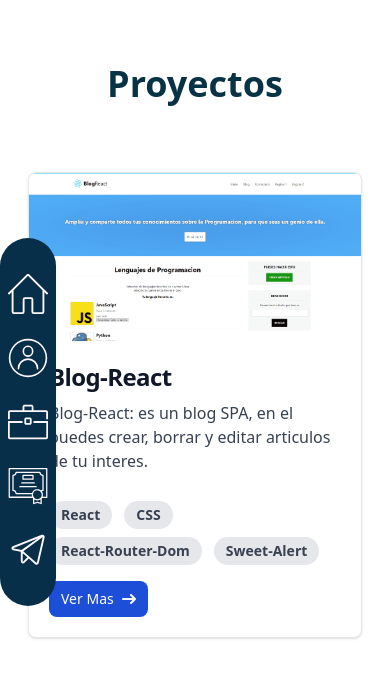
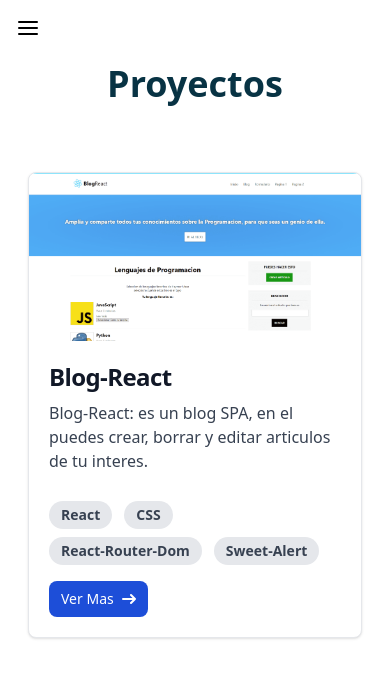
Before and after one commit to HeymerDev/Portafolio, a React (Vite) app: page /Portafolio in a window 390 px wide. Shown: the top 678 px of the page. Built offline with nearby package versions, Linux system fonts and the light colour scheme.

Commit message:
agregando navbar responsivo y aplicando modo oscuro a componentes faltantes

```diff
--- a/index.html
+++ b/index.html
@@ -4,6 +4,7 @@
     <meta charset="UTF-8" />
     <link rel="icon" type="image/svg+xml" href="./src/assets/images/1.svg" />
     <meta name="viewport" content="width=device-width, initial-scale=1.0" />
+    <meta name="description" content="¡Bienvenido a mi rincón en línea! Soy un apasionado ingeniero de sistemas y desarrollador frontend con solo 17 años de edad. Aquí, comparto mi viaje en el mundo de la tecnología y el desarrollo, explorando los desafíos emocionantes que enfrento y las soluciones creativas que descubro. Desde proyectos de desarrollo hasta reflexiones sobre el proceso de aprendizaje, te invito a acompañarme en este emocionante camino mientras construyo y aprendo en el mundo digital.">
     <title>Heymer Dev</title>
   </head>
   <body>
--- a/src/App.jsx
+++ b/src/App.jsx
@@ -10,6 +10,7 @@
 import CompPortafolio from "./components/CompPortafolio";
 import CompContacto from "./components/CompContacto";
 import CompCertificaciones from "./components/CompCertificaciones";
+import CompNavbar from "./components/CompNavbar";
 
 import { BrowserRouter, Routes, Route } from "react-router-dom";
 
@@ -67,6 +68,7 @@
   return (
     <>
       <BrowserRouter>
+        <CompNavbar logos={logos} />
         <CompSidebar logos={logos} />
         <Routes>
           {/* The code block
--- a/src/components/CompCertificaciones.jsx
+++ b/src/components/CompCertificaciones.jsx
@@ -34,7 +34,10 @@
 const CompCertificaciones = () => {
   return (
     <>
-      <section id="certificados" className="py-16 text-cyan-950">
+      <section
+        id="certificados"
+        className="py-16 text-cyan-950 dark:text-white"
+      >
         <h2 className="text-4xl md:text-8xl font-black text-center mb-10">
           Certificados
         </h2>
--- a/src/components/CompContacto.jsx
+++ b/src/components/CompContacto.jsx
@@ -39,7 +39,7 @@
           Contacto
         </h2>
         <div className="max-w-5xl mx-auto text-left px-6 sm:px-8 md:px-12 font-light">
-          <p className="text-left mb-6 text-xl">
+          <p className="text-left mb-6 md:text-xl text-sm">
             ¡Gracias por tu interés en contactarme! Tu decisión de conectarte
             conmigo es muy apreciada. Si estás aquí, es porque compartimos una
             pasión por la tecnología y la innovación. Ya sea que tengas una idea
@@ -48,7 +48,7 @@
             desarrollo y diseño, estaré encantado de escucharte y responder tus
             mensajes.
           </p>
-          <p className="text-xl text-left mb-6">
+          <p className="md:text-xl text-left mb-6 text-sm">
             Tengo la firme creencia de que las grandes ideas surgen de
             conversaciones significativas. Por eso, te invito a que te
             comuniques conmigo a través de los diferentes canales disponibles.
@@ -56,7 +56,7 @@
             el desarrollo frontend, diseño de interfaces, tendencias
             tecnológicas o cualquier pregunta que puedas tener.
           </p>
-          <p className="text-xl text-left">
+          <p className="md:text-xl text-left text-sm">
             Los siguientes son algunos de los medios por los cuales puedes
             contactarme. Siéntete libre de elegir el que más te convenga:
           </p>
--- /dev/null
+++ b/src/components/CompNavbar.jsx
@@ -0,0 +1,47 @@
+import { useState } from "react";
+import { Link } from "react-router-dom";
+
+import PropTypes from "prop-types";
+import iconMenu from "../assets/icons/8666802_menu_navigation_icon.svg";
+
+const CompNavbar = ({ logos }) => {
+  const [showLogos, setShowLogos] = useState(false);
+
+  const handleIconClick = () => {
+    setShowLogos(!showLogos);
+  };
+
+  return (
+    <nav
+      className={`fixed top-0 left-0 p-4 text-sky-950 dark:text-white dark:bg-sky-950 ${
+        showLogos === true && "bg-white"
+      } lg:hidden`}
+    >
+      <img
+        src={iconMenu}
+        onClick={handleIconClick}
+        alt="menu"
+        className="cursor-pointer transition-transform transform hover:scale-110 dark:filter-custom"
+      />
+
+      {showLogos && (
+        <ul className={`mt-4 ${showLogos ? "enter" : "leave"}`}>
+          {logos.map((logo, i) => (
+            <li
+              key={i}
+              className={`py-2 transform transition-transform duration-300 delay-${
+                i + 1
+              } hover:scale-105`}
+            >
+              <Link to={`/${logo.name}`}> {logo.name}</Link>
+            </li>
+          ))}
+        </ul>
+      )}
+    </nav>
+  );
+};
+
+CompNavbar.propTypes = { logos: PropTypes.array.isRequired };
+
+export default CompNavbar;
--- a/src/components/CompPortafolio.jsx
+++ b/src/components/CompPortafolio.jsx
@@ -15,7 +15,7 @@
 const CompPortafolio = () => {
   return (
     <>
-      <section id="proyectos" className="py-16 text-cyan-950">
+      <section id="proyectos" className="py-16 text-cyan-950 dark:text-white">
         <h2 className="text-4xl md:text-8xl font-black text-center mb-10">
           Proyectos
         </h2>
--- a/src/components/CompSidebar.jsx
+++ b/src/components/CompSidebar.jsx
@@ -4,7 +4,7 @@
 const CompSidebar = ({ logos }) => {
   return (
     <>
-      <nav className="bg-sky-950 p-2 absolute top-1/2 md:right-20 transform -translate-y-1/2 flex flex-col justify-center items-center rounded-full">
+      <nav className="bg-sky-950 p-2 absolute top-1/2 md:right-20 transform -translate-y-1/2 md:flex flex-col justify-center items-center rounded-full hidden sm:block">
         <ul className="flex flex-col space-y-2 mb-5 mt-5">
           {logos.map((item, index) => {
             return (
--- a/src/index.css
+++ b/src/index.css
@@ -41,3 +41,7 @@
 button {
   background-color: #f9f9f9;
 }
+
+.filter-custom {
+  filter: brightness(0) invert(1) sepia(1) hue-rotate(260deg);
+}
```
Also changed, not shown: src/assets/icons/8666802_menu_navigation_icon.svg (added).
